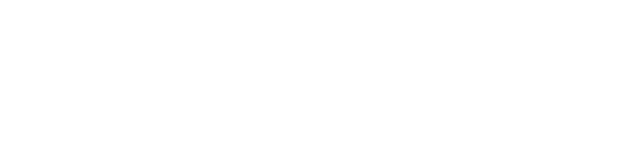
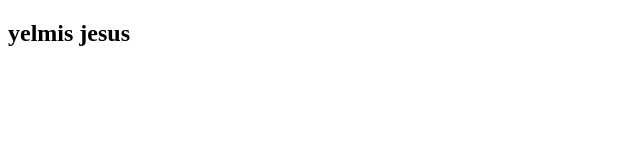
Before and after one commit to yelmisjesuspichardo/prueba-yelmis-jesus, a plain HTML site: page index.html in a window 1280 px wide. Shown: the whole page, without its empty margins (0-640 px from the left). Drawn offline with Linux system fonts and the light colour scheme.

Commit message:
fue atualizado por yelmis_e

```diff
--- a/index.html
+++ b/index.html
@@ -2,10 +2,10 @@
 <html lang="en">
 <head>
     <meta charset="UTF-8">
-    <meta name="viewport" content="width=device-width, initial-scale=1.0">
+    <meta name="viewport" content="width=(device-width), initial-scale=1.0">
     <title>Document</title>
 </head>
 <body>
-
+    <h2>yelmis jesus</h2>
 </body>
 </html>
```
